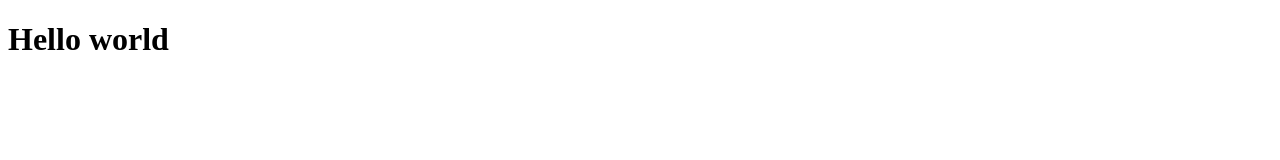
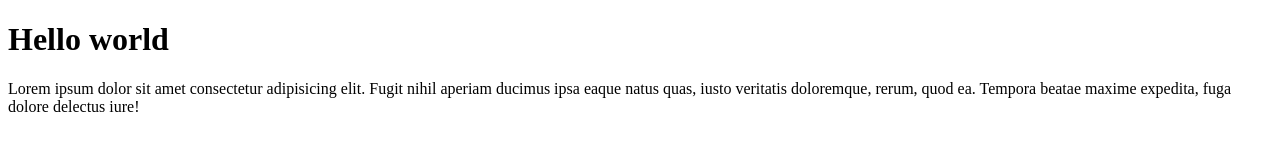
Before and after one commit to ahmadkamil80/kams-git-test, a plain HTML site: page index.html in a window 1280 px wide. Drawn offline with Linux system fonts and the light colour scheme.

Commit message:
Menambahkan paragraf

```diff
--- a/index.html
+++ b/index.html
@@ -8,5 +8,10 @@
   </head>
   <body>
     <h1>Hello world</h1>
+    <p>
+      Lorem ipsum dolor sit amet consectetur adipisicing elit. Fugit nihil
+      aperiam ducimus ipsa eaque natus quas, iusto veritatis doloremque, rerum,
+      quod ea. Tempora beatae maxime expedita, fuga dolore delectus iure!
+    </p>
   </body>
 </html>
```
